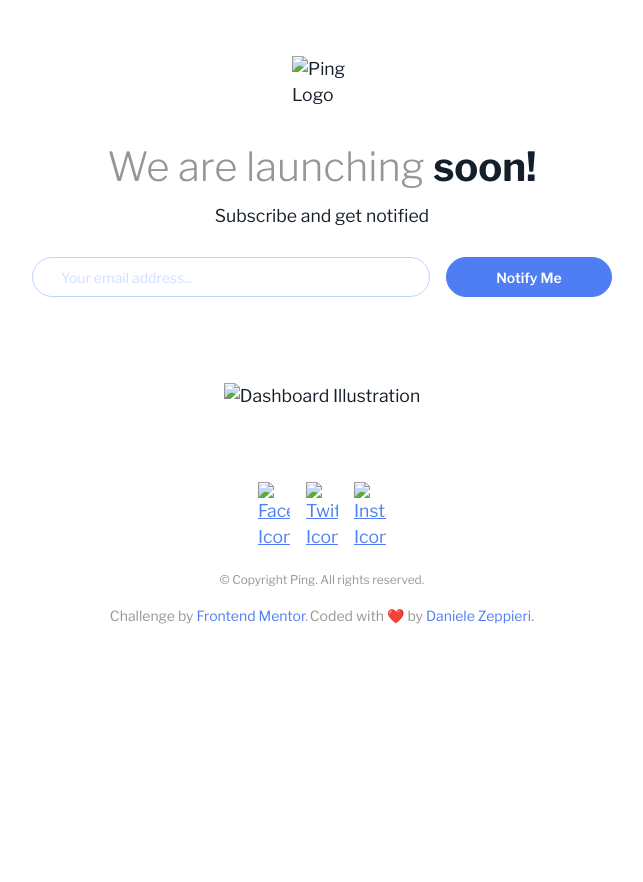
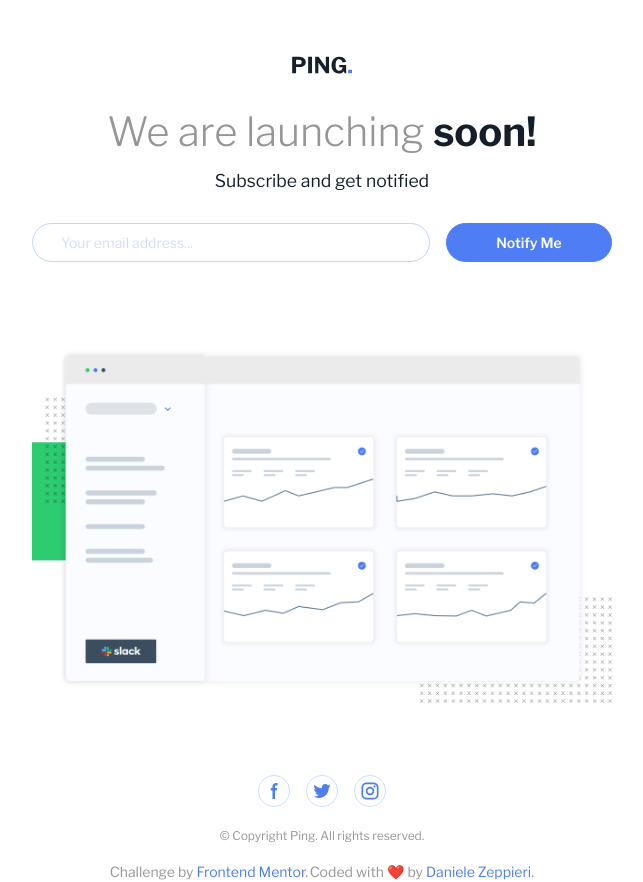
Before and after one commit to dedo-dev/ping-single-column-coming-soon-page, a plain HTML site: page index.html in a window 1280 px wide. Shown: the whole page, without its empty margins (318-961 px from the left). Before the commit the page ends 800 px from the top, so only its background shows below. Drawn offline with nearby package versions, Linux system fonts and the light colour scheme.

Commit message:
change paths on html

```diff
--- a/index.html
+++ b/index.html
@@ -12,7 +12,7 @@
     <main>
         <section class="hero">
             <div class="container">
-                <header><img class="hero__logo" src="../images/logo.svg" alt="Ping Logo"></header>
+                <header><img class="hero__logo" src="logo.svg" alt="Ping Logo"></header>
                 <div class="hero__heading">
                     <h1>We are launching <span class="text-accent">soon!</span></h1>
                     <p>Subscribe and get notified</p>
@@ -22,11 +22,11 @@
                     <button id="input-btn" class="button">Notify Me</button>
                 </div>
                 <span id="error-message"></span>
-                <img class="illustration" src="/images/illustration-dashboard.png" alt="Dashboard Illustration">
+                <img class="illustration" src="illustration-dashboard.png" alt="Dashboard Illustration">
                 <div class="social">
-                    <a href="#" class="social__icon"><img src="/images/logo-facebook.svg" alt="Facebook Icon"></a>
-                    <a href="#" class="social__icon"><img src="/images/logo-twitter.svg" alt="Twitter Icon"></a>
-                    <a href="#" class="social__icon"><img src="/images/logo-instagram.svg" alt="Instagram Icon"></a>
+                    <a href="#" class="social__icon"><img src="logo-facebook.svg" alt="Facebook Icon"></a>
+                    <a href="#" class="social__icon"><img src="logo-twitter.svg" alt="Twitter Icon"></a>
+                    <a href="#" class="social__icon"><img src="logo-instagram.svg" alt="Instagram Icon"></a>
                 </div>
                 <p class="copy"> &copy; Copyright Ping. All rights reserved.</p>
             </div>
```
